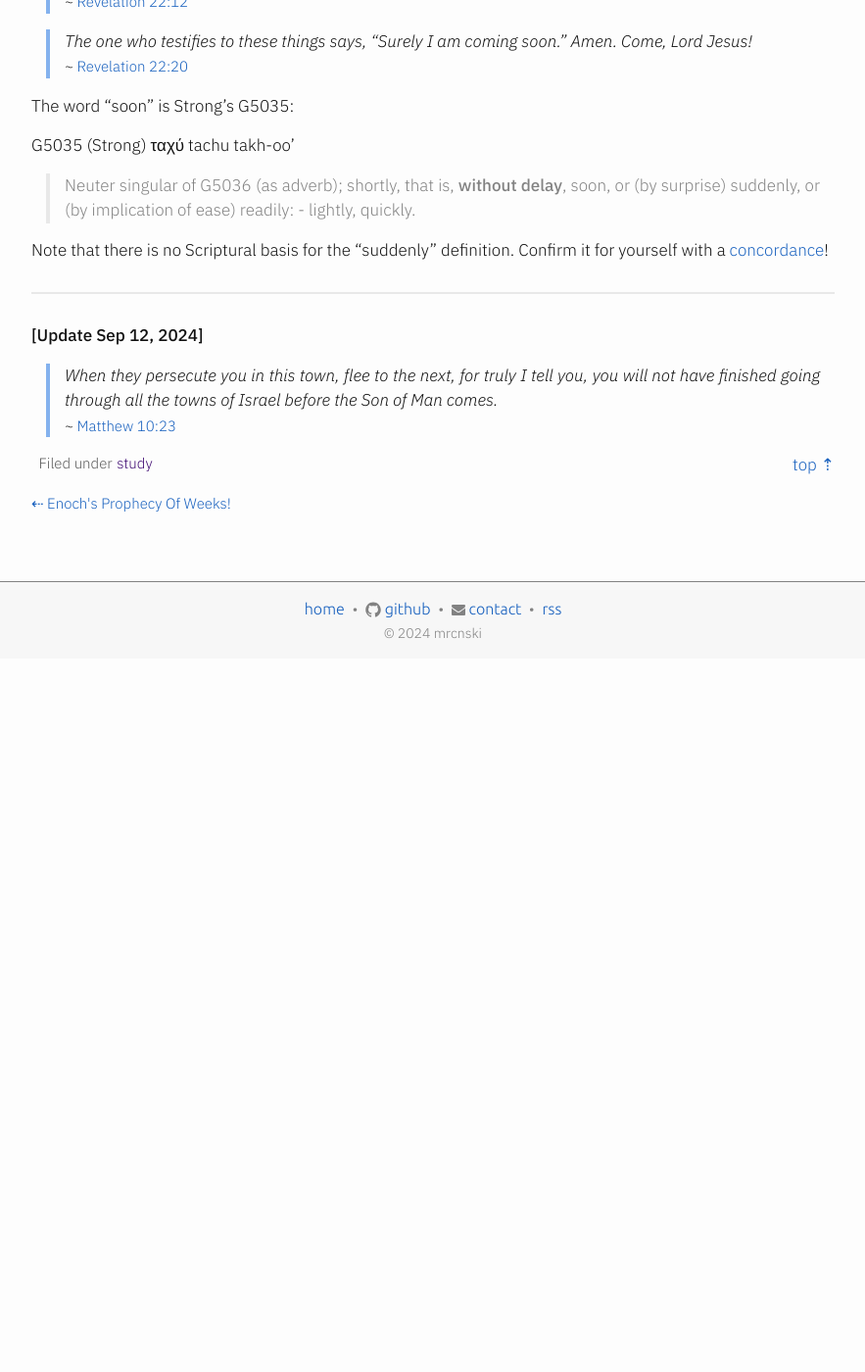
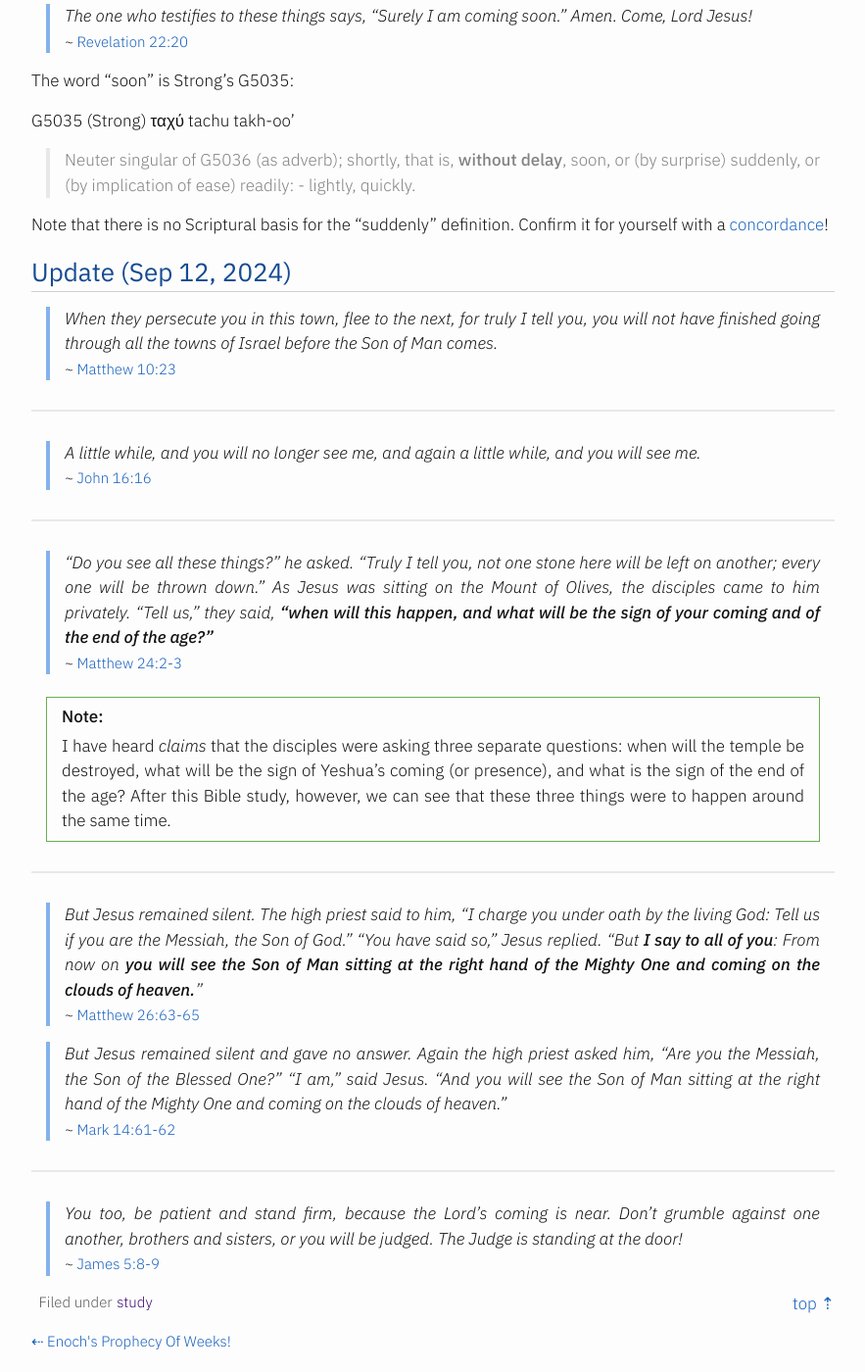
Before and after one commit to mrcnski/believeobey.live, a Jekyll site: the page built from _posts/2024-09-11-the-son-already-returned.md, in a window 1280 px wide and 1400 px high, scrolled down 2729 px. Shown: the whole window at 98% size, without its empty margins (198-1081 px from the left). Built offline with Jekyll 4.4.1, drawn with Linux system fonts in a browser that asks for light colours; before the commit the page ends 3401 px from its top, so only the background shows below that.

Commit message:
Add more verses to update

```diff
--- a/_posts/2024-09-11-the-son-already-returned.md
+++ b/_posts/2024-09-11-the-son-already-returned.md
@@ -53,7 +53,7 @@ text="No, this is what was spoken through the prophet Joel: ‘In the last days
 verse="Acts 2:16-21"
 %}
 
-Peter clearly believed he was living during the fulfillment of Joel's prophecy ({% include inline-verse.html verse="Joel 2:28-32" %}) and of the day of the Lord in the "last days".
+Peter clearly believed he was living during the fulfillment of Joel's prophecy {% include inline-verse.html verse="Joel 2:28-32" text-before="(" text-after=")" %} and of the day of the Lord in the "last days".
 
 ---
 
@@ -76,7 +76,7 @@ text="See, the day is coming, burning like an oven, when all the arrogant and al
 verse="Malachi 4"
 %}
 
-This short chapter is an amazing fulfilled prophecy. Here we can clearly see the coming of Elijah associated with the "day of the Lord". This was fulfilled in John the Baptist. "Leaping like calves from the stall" reminds us of the disciples when Yeshua sent them out. "You shall tread down the wicked" was fulfilled in {% include inline-verse.html verse="Luke 10:19" %}.
+This short chapter is an amazing fulfilled prophecy. Here we can clearly see the coming of Elijah associated with the "day of the Lord". This was fulfilled in John the Baptist. "Leaping like calves from the stall" reminds us of the disciples when Yeshua sent them out. "You shall tread down the wicked" was fulfilled in {% include inline-verse.html verse="Luke 10:19" text-after="." %}
 
 ---
 
@@ -118,10 +118,45 @@ takh-oo'
 
 Note that there is no Scriptural basis for the "suddenly" definition. Confirm it for yourself with a [concordance](https://www.blueletterbible.org/lexicon/g5035/kjv/tr/0-1/)!
 
----
+## Update (Sep 12, 2024)
 
-**[Update Sep 12, 2024]**
 {% include verse.html
 text="When they persecute you in this town, flee to the next, for truly I tell you, you will not have finished going through all the towns of Israel before the Son of Man comes."
 verse="Matthew 10:23"
 %}
+
+---
+
+{% include verse.html
+text="A little while, and you will no longer see me, and again a little while, and you will see me."
+verse="John 16:16"
+%}
+
+---
+
+{% include verse.html
+text="“Do you see all these things?” he asked. “Truly I tell you, not one stone here will be left on another; every one will be thrown down.” As Jesus was sitting on the Mount of Olives, the disciples came to him privately. “Tell us,” they said, **“when will this happen, and what will be the sign of your coming and of the end of the age?”**"
+verse="Matthew 24:2-3"
+%}
+
+I have heard *claims* that the disciples were asking three separate questions: when will the temple be destroyed, what will be the sign of Yeshua's coming (or presence), and what is the sign of the end of the age? After this Bible study, however, we can see that these three things were to happen around the same time.
+{: .note}
+
+---
+
+{% include verse.html
+text="But Jesus remained silent. The high priest said to him, “I charge you under oath by the living God: Tell us if you are the Messiah, the Son of God.” “You have said so,” Jesus replied. “But <b>I say to all of you</b>: From now on <b>you will see the Son of Man sitting at the right hand of the Mighty One and coming on the clouds of heaven.</b>”"
+verse="Matthew 26:63-65"
+%}
+
+{% include verse.html
+text="But Jesus remained silent and gave no answer. Again the high priest asked him, “Are you the Messiah, the Son of the Blessed One?” “I am,” said Jesus. “And you will see the Son of Man sitting at the right hand of the Mighty One and coming on the clouds of heaven.”"
+verse="Mark 14:61-62"
+%}
+
+---
+
+{% include verse.html
+text="You too, be patient and stand firm, because the Lord’s coming is near. Don’t grumble against one another, brothers and sisters, or you will be judged. The Judge is standing at the door!"
+verse="James 5:8-9"
+%}
```
